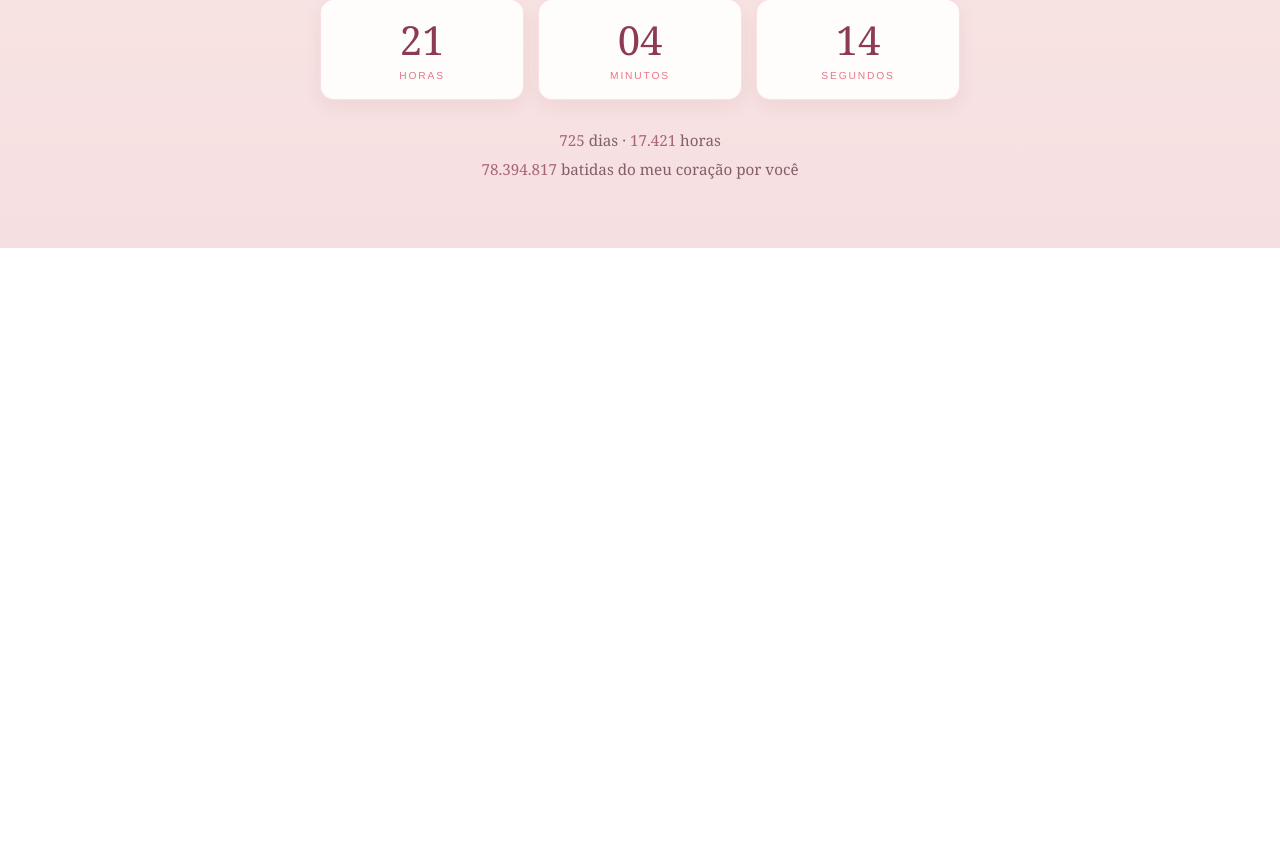
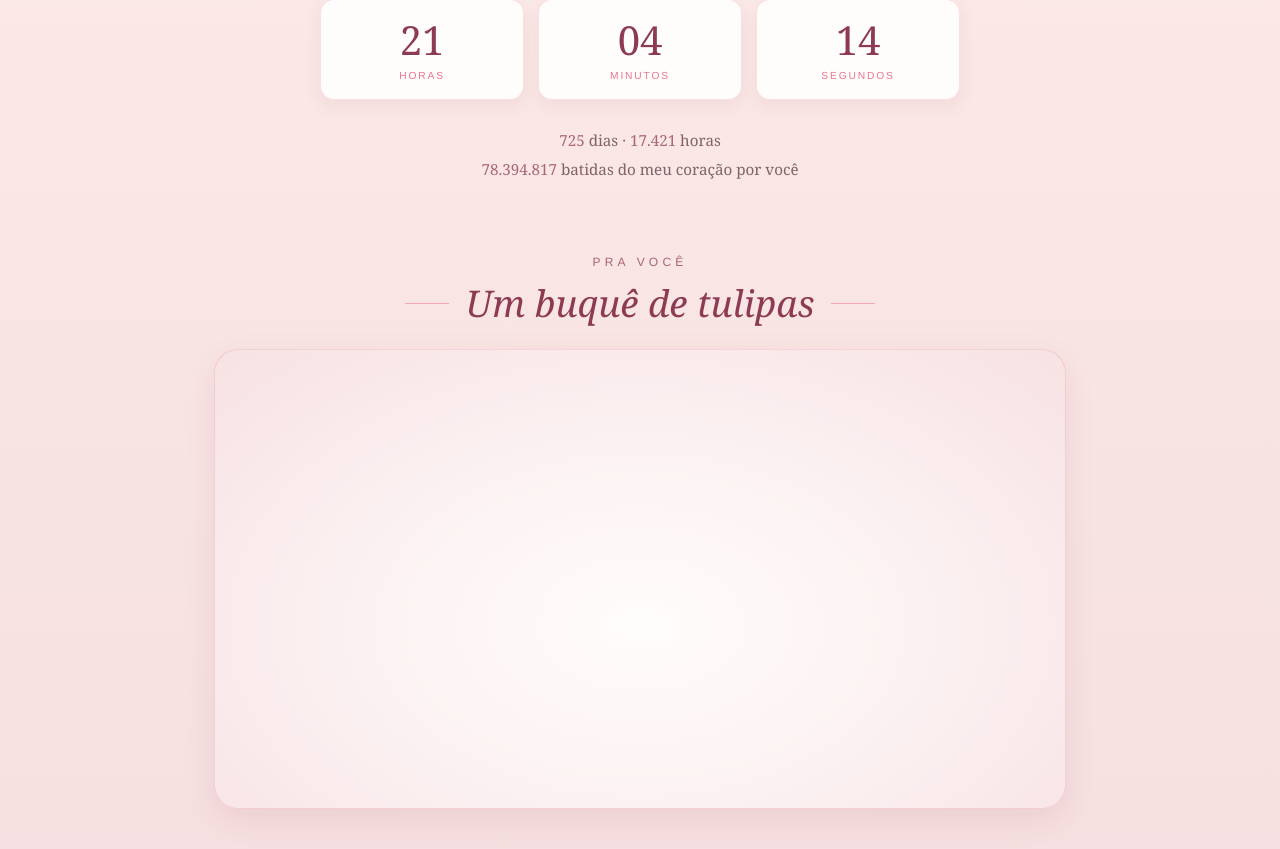
Before and after one commit to ricaxov/1309, a React (Vite) app in the folder 1309-app/: page / in a window 1280 px wide. Shown: the part 1237-2086 px from the top of the page. Before the commit the page ends 1485 px from the top, so only its background shows below. Built offline with nearby package versions, Linux system fonts and the light colour scheme; no server answers.

Commit message:
Adiciona buquê de tulipas em 3D com AR

```diff
--- a/1309-app/package.json
+++ b/1309-app/package.json
@@ -9,6 +9,7 @@
     "format": "prettier --write ."
   },
   "dependencies": {
+    "@google/model-viewer": "^4.3.1",
     "react": "^19.2.8",
     "react-dom": "^19.2.8"
   },
--- a/1309-app/src/App.tsx
+++ b/1309-app/src/App.tsx
@@ -1,7 +1,12 @@
+import { lazy, Suspense } from 'react'
 import { Title } from './components/Title'
 import { Photo } from './components/Photo'
 import { Counter } from './components/Counter'
 import { Petals } from './components/Petals'
+
+const Bouquet = lazy(() =>
+  import('./components/Bouquet').then((m) => ({ default: m.Bouquet })),
+)
 
 export function App() {
   return (
@@ -10,6 +15,9 @@ export function App() {
       <Title />
       <Photo />
       <Counter />
+      <Suspense fallback={<div className="bouquet-fallback" />}>
+        <Bouquet />
+      </Suspense>
     </>
   )
 }
--- /dev/null
+++ b/1309-app/src/components/Bouquet.tsx
@@ -0,0 +1,30 @@
+import '@google/model-viewer'
+import tulips from '../assets/bouquet/tulips.glb?url'
+
+export function Bouquet() {
+  return (
+    <section className="bouquet">
+      <div className="bouquet-heading">
+        <span className="overline">Pra você</span>
+        <h2>Um buquê de tulipas</h2>
+      </div>
+
+      <div className="bouquet-stage">
+        <model-viewer
+          src={tulips}
+          alt="Buquê de tulipas em 3D"
+          ar
+          arModes="webxr scene-viewer quick-look"
+          cameraControls
+          interactionPrompt="none"
+          autoRotate
+          shadowIntensity={1}
+        >
+          <button slot="ar-button" className="ar-button">
+            Ver no seu espaço
+          </button>
+        </model-viewer>
+      </div>
+    </section>
+  )
+}
--- a/1309-app/src/index.css
+++ b/1309-app/src/index.css
@@ -237,6 +237,93 @@ h1 em {
   font-variant-numeric: tabular-nums;
 }
 
+.bouquet {
+  text-align: center;
+  margin-bottom: 64px;
+  user-select: none;
+}
+
+.bouquet-heading {
+  margin-bottom: 24px;
+}
+
+.bouquet-heading .overline {
+  margin-bottom: 10px;
+}
+
+.bouquet-heading h2 {
+  display: flex;
+  align-items: center;
+  justify-content: center;
+  gap: 16px;
+  font-size: clamp(1.7rem, 5vw, 2.3rem);
+  font-weight: 400;
+  font-style: italic;
+  line-height: 1.2;
+  color: var(--wine);
+}
+
+.bouquet-heading h2::before,
+.bouquet-heading h2::after {
+  content: '';
+  flex: 0 1 44px;
+  height: 1px;
+  background: var(--pink-light);
+}
+
+.bouquet-stage,
+.bouquet-fallback {
+  position: relative;
+  height: min(460px, 70vh);
+  border: 1px solid rgba(232, 116, 140, 0.22);
+  border-radius: 24px;
+  background: radial-gradient(
+    ellipse at 50% 60%,
+    #fffdfb 0%,
+    #fbeff0 55%,
+    #f7e1e3 100%
+  );
+  box-shadow: 0 10px 30px rgba(140, 59, 82, 0.1);
+  overflow: hidden;
+}
+
+.bouquet-fallback {
+  margin-bottom: 64px;
+}
+
+.bouquet model-viewer {
+  display: block;
+  width: 100%;
+  height: 100%;
+  background: transparent;
+  --poster-color: transparent;
+}
+
+.ar-button {
+  position: absolute;
+  bottom: 16px;
+  left: 50%;
+  transform: translateX(-50%);
+  padding: 10px 22px;
+  border: none;
+  border-radius: 999px;
+  background: var(--pink);
+  box-shadow: 0 6px 16px rgba(232, 116, 140, 0.35);
+  font-family: var(--sans);
+  font-size: 0.72rem;
+  letter-spacing: 0.18em;
+  text-transform: uppercase;
+  color: #fff;
+  cursor: pointer;
+}
+
+.bouquet-hint {
+  margin-top: 12px;
+  font-size: 0.9rem;
+  font-style: italic;
+  opacity: 0.7;
+}
+
 @media (max-width: 600px) {
   #root {
     padding-top: 40px;
```
Also changed, not shown: 1309-app/src/types/model-viewer.d.ts (added, +29 -0 lines), 2 other files (tests, documents, lock files or other folders).
